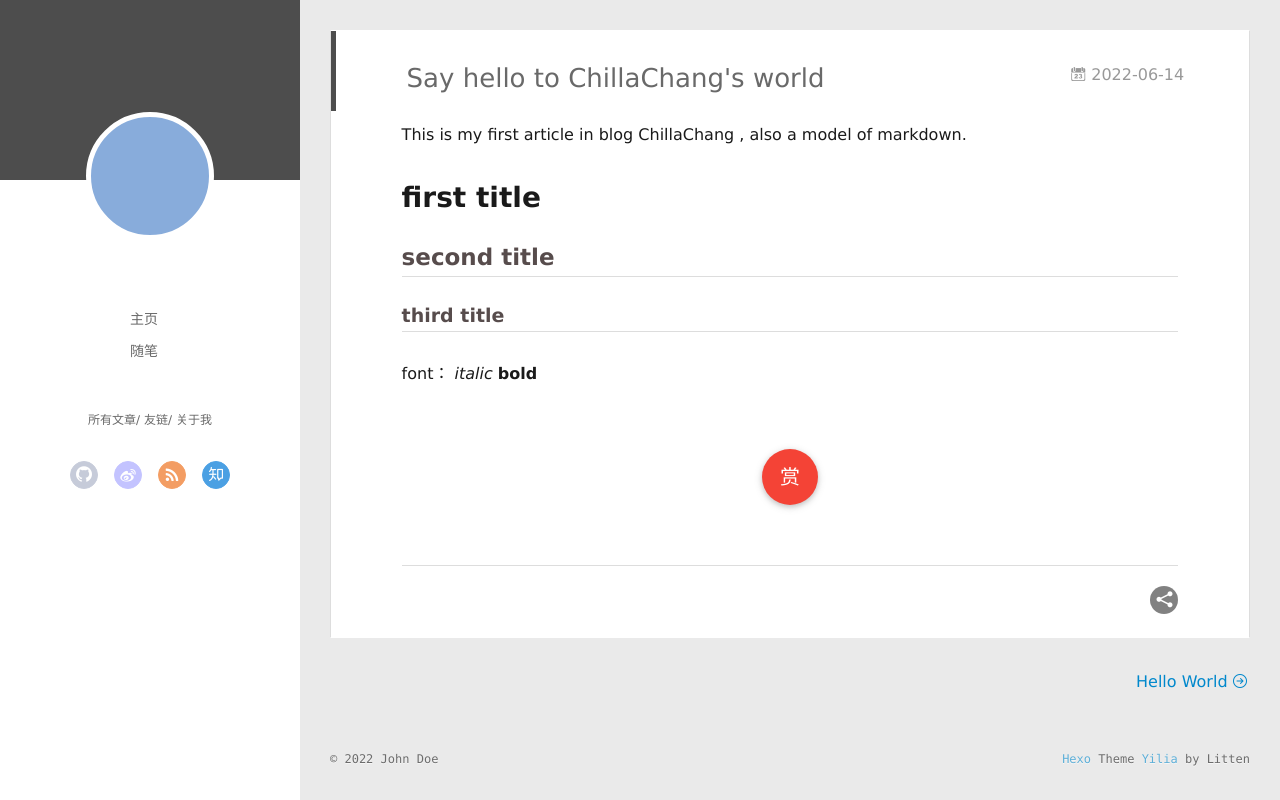
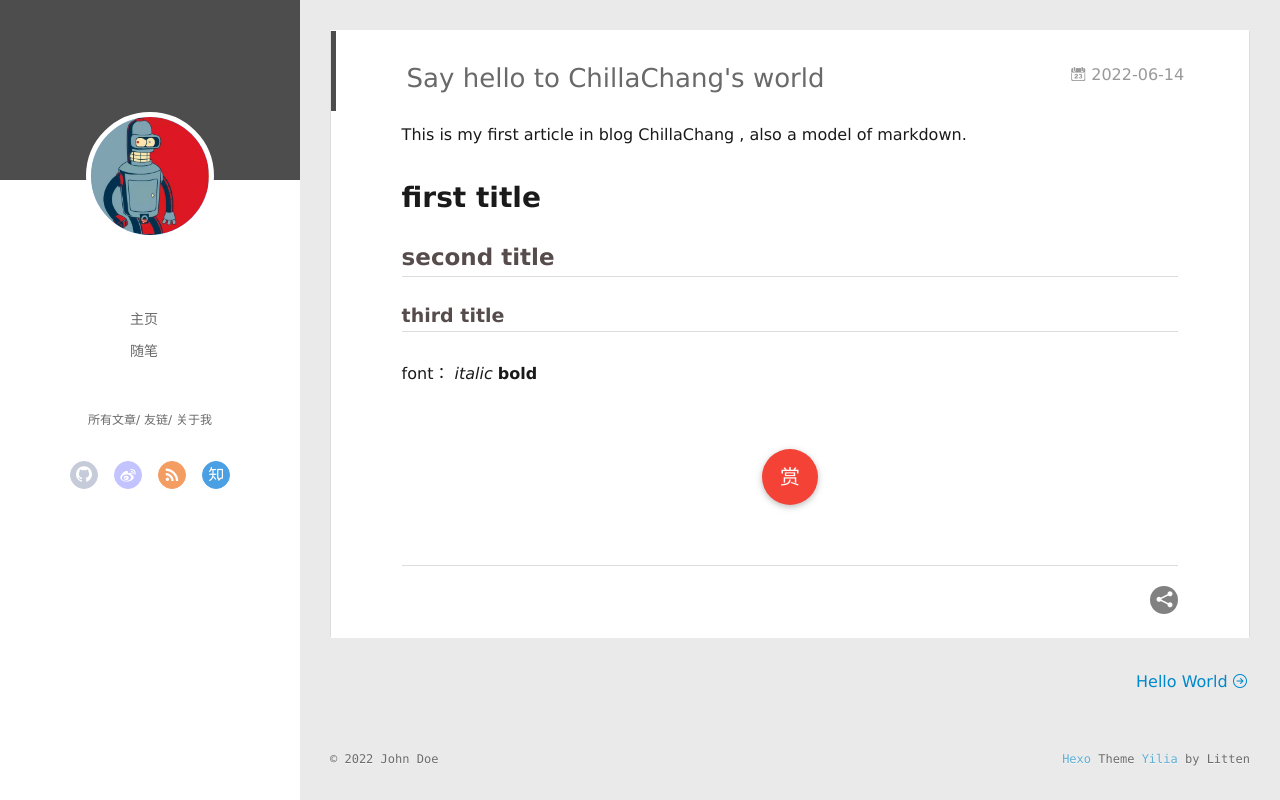
Before and after one commit to chilla-icy-jade/chilla-icy-jade.github.io, a plain HTML site: page 2022/06/14/Say-hello-to-ChillaChang-s-world/index.html in a window 1280 px wide. Drawn offline with Linux system fonts and the light colour scheme; no server answers.

Commit message:
Site updated: 2022-06-15 22:58:22

```diff
--- a/2022/06/14/Say-hello-to-ChillaChang-s-world/index.html
+++ b/2022/06/14/Say-hello-to-ChillaChang-s-world/index.html
@@ -23,7 +23,7 @@
     <link rel="alternative" href="/atom.xml" title="Hexo" type="application/atom+xml">
 
 
-    <link rel="icon" href="/favicon.png">
+    <link rel="icon" href="/assets/img/favicon.png">
 
   <link rel="stylesheet" type="text/css" href="/./main.0cf68a.css">
   <style type="text/css">
@@ -47,7 +47,7 @@
 <div class="intrude-less">
 	<header id="header" class="inner">
 		<a href="/" class="profilepic">
-			<img src="" class="js-avatar">
+			<img src="/assets/img/futurama.jpg" class="js-avatar">
 		</a>
 		<hgroup>
 		  <h1 class="header-author"><a href="/"></a></h1>
@@ -105,7 +105,7 @@
 	<div class="intrude-less">
 		<header id="header" class="inner">
 			<div class="profilepic">
-				<img src="" class="js-avatar">
+				<img src="/assets/img/futurama.jpg" class="js-avatar">
 			</div>
 			<hgroup>
 			  <h1 class="header-author js-header-author"></h1>
```
Also changed, not shown: 2022/06/14/hello-world/index.html (+3 -3 lines), archives/2022/06/index.html (+3 -3 lines), archives/2022/index.html (+3 -3 lines), archives/index.html (+3 -3 lines), index.html (+3 -3 lines), assets/img/favicon.png (added), assets/img/futurama.jpg (added), img/futurama.jpg (added).
